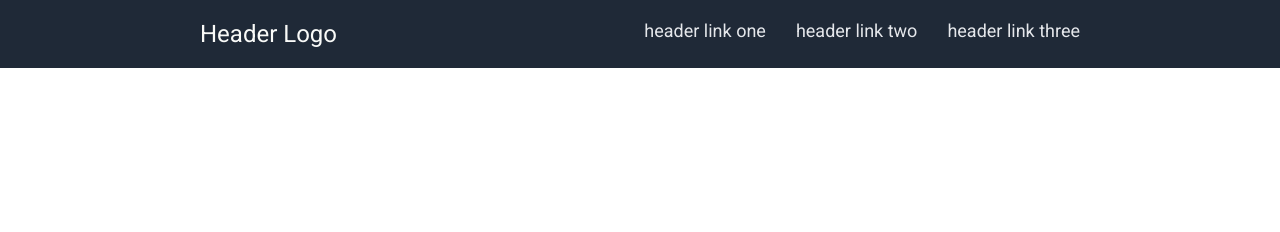
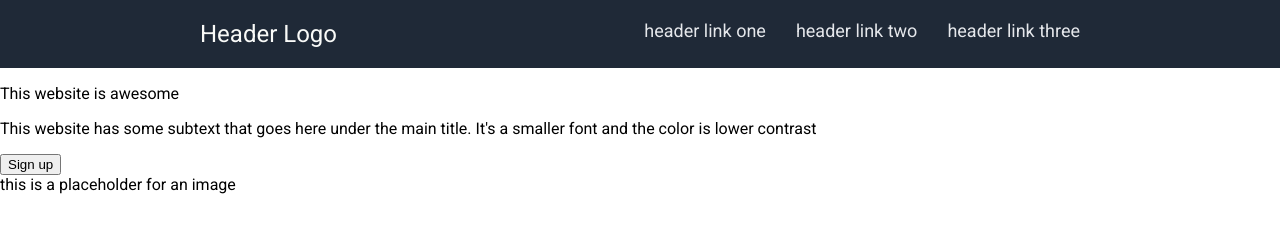
Before and after one commit to eddiegutman/odin-landing-page, a plain HTML site: page index.html in a window 1280 px wide. Drawn offline with Linux system fonts and the light colour scheme.

Commit message:
Add basic hero html boilerplate

```diff
--- a/index.html
+++ b/index.html
@@ -21,6 +21,18 @@
       <li>header link three</li>
     </ul>
   </div>
+
+  <div class="hero">
+    <div class="description">
+      <p class="main-text">This website is awesome</p>
+      <p class="secondary-text">This website has some subtext that goes here under the main title. It's a smaller font
+        and the color is lower contrast</p>
+      <button>Sign up</button>
+    </div>
+    <div class="img">
+      this is a placeholder for an image
+    </div>
+  </div>
 </body>
 
 </html>
```
